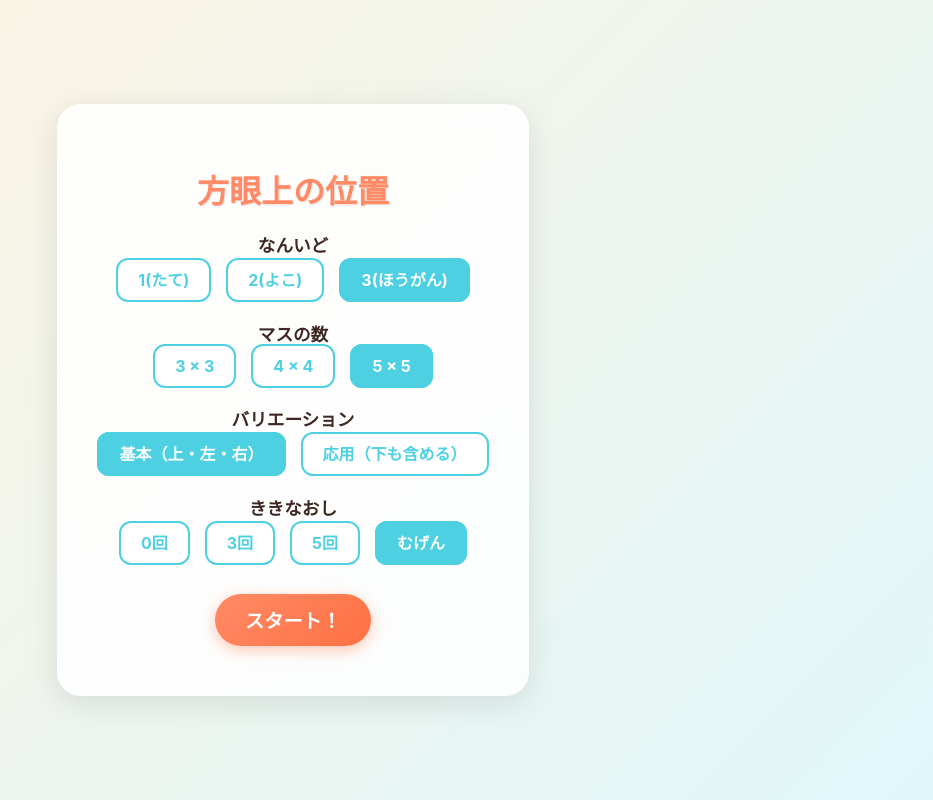
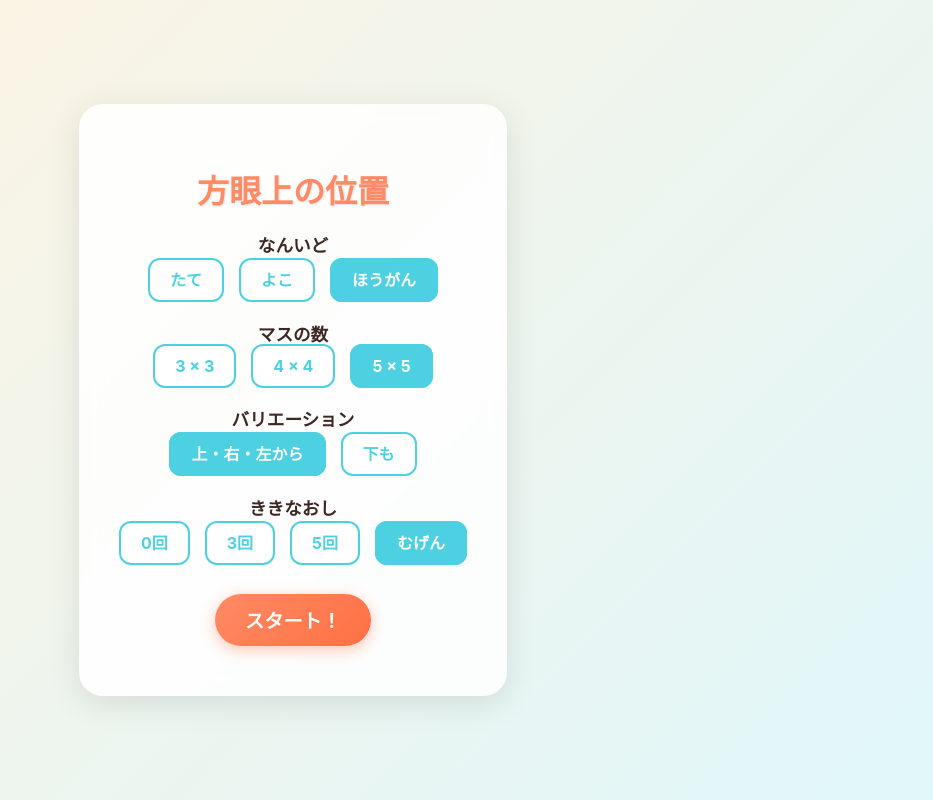
Before and after one commit to ongaeshi/a-hougan-ichi-app, a React (Vite) app: page / in a window 1280 px wide. Shown: the whole page, without its empty margins (347-1280 px from the left). Built offline with nearby package versions, Linux system fonts and the light colour scheme.

Commit message:
テキスト調整

```diff
--- a/src/App.tsx
+++ b/src/App.tsx
@@ -158,7 +158,7 @@ function App() {
                   checked={difficulty === '1d-y'}
                   onChange={() => setDifficulty('1d-y')}
                 />
-                <span className="radio-label">1(たて)</span>
+                <span className="radio-label">たて</span>
               </label>
               <label>
                 <input
@@ -168,7 +168,7 @@ function App() {
                   checked={difficulty === '1d-x'}
                   onChange={() => setDifficulty('1d-x')}
                 />
-                <span className="radio-label">2(よこ)</span>
+                <span className="radio-label">よこ</span>
               </label>
               <label>
                 <input
@@ -178,7 +178,7 @@ function App() {
                   checked={difficulty === '2d'}
                   onChange={() => setDifficulty('2d')}
                 />
-                <span className="radio-label">3(ほうがん)</span>
+                <span className="radio-label">ほうがん</span>
               </label>
             </div>
           </div>
@@ -212,7 +212,7 @@ function App() {
                   checked={!includeBottom}
                   onChange={() => setIncludeBottom(false)}
                 />
-                <span className="radio-label">基本（上・左・右）</span>
+                <span className="radio-label">上・右・左から</span>
               </label>
               <label>
                 <input
@@ -222,7 +222,7 @@ function App() {
                   checked={includeBottom}
                   onChange={() => setIncludeBottom(true)}
                 />
-                <span className="radio-label">応用（下も含める）</span>
+                <span className="radio-label">下も</span>
               </label>
             </div>
           </div>
@@ -262,12 +262,12 @@ function App() {
             {waitingNext ? (isCorrect ? 'せいかい！' : 'ざんねん！') : 'きいて、えらんで「けってい」をおしてね'}
           </div>
 
+          <div className="paper-container">
             <div
               className={`grid-container mode-${difficulty}`}
               style={{
                 gridTemplateColumns: `repeat(${gridCols}, 1fr)`,
-              maxWidth: `${gridSize * 70}px`,
-              '--full-size': `${gridSize * 60 + (gridSize - 1) * 8}px`
+                '--full-size': `${gridSize * 60}px`
               } as React.CSSProperties}
             >
             {Array.from({ length: gridRows }).map((_, r) =>
@@ -300,6 +300,7 @@ function App() {
                 );
               })
             )}
+            </div>
           </div>
 
           <div className="action-buttons">
```
Lines whose indentation alone changed are shown as unchanged.
